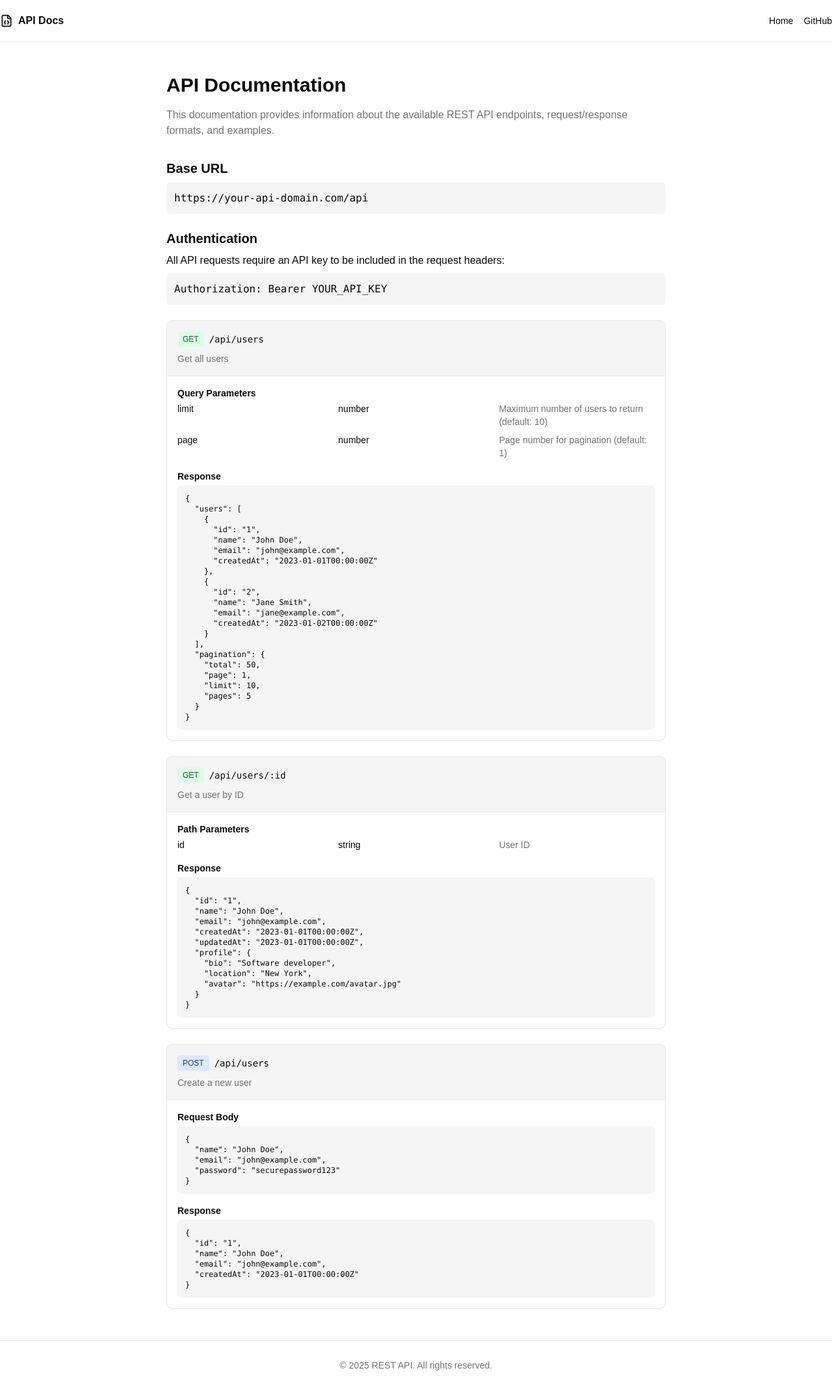
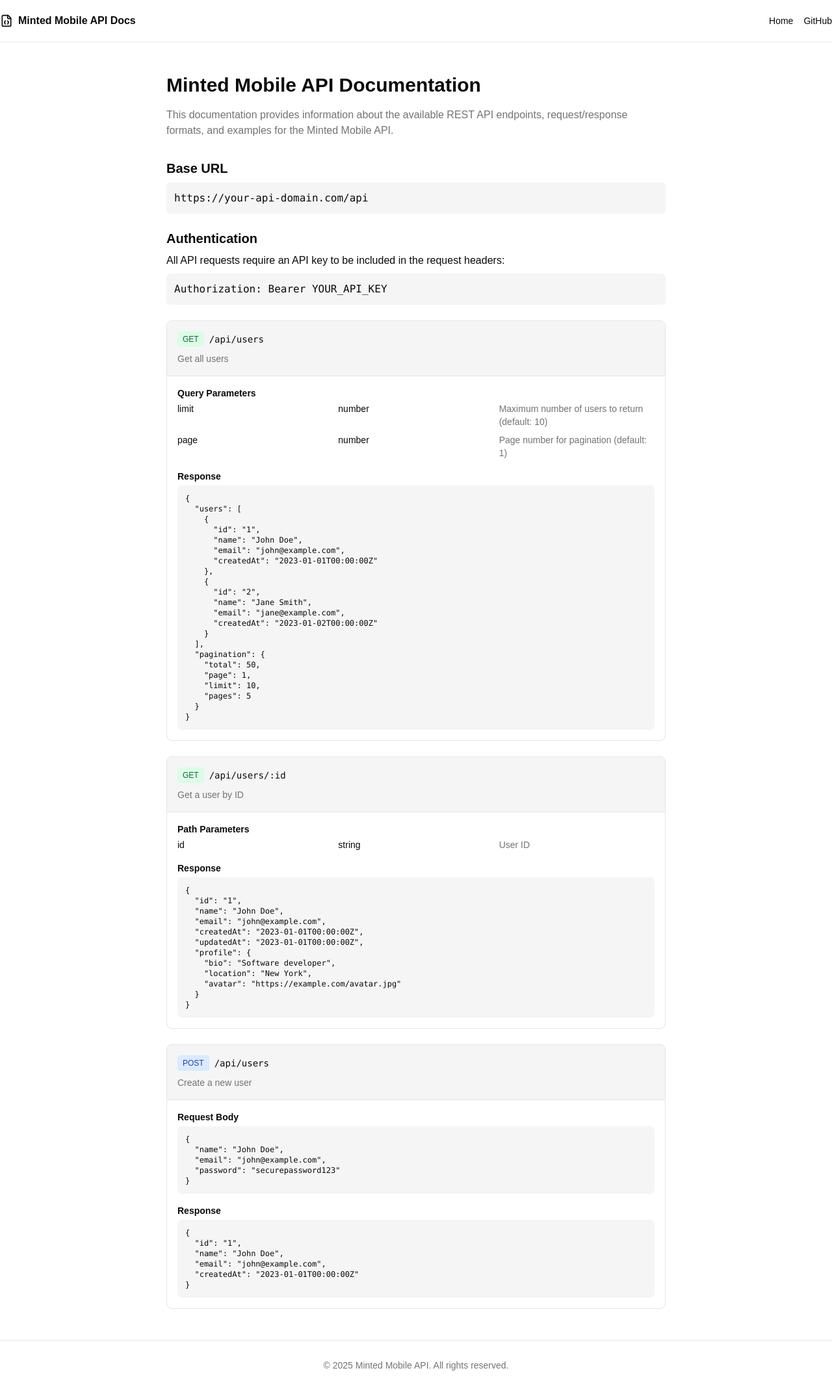
Before and after one commit to andyjagoe/minted-api, a Next.js app: page /api-docs in a window 1280 px wide. Shown: the whole page at 65% size. Built offline with nearby package versions, Linux system fonts and the light colour scheme.

Commit message:
rename api

```diff
--- a/app/api-docs/page.tsx
+++ b/app/api-docs/page.tsx
@@ -8,7 +8,7 @@ export default function ApiDocs() {
         <div className="container flex h-16 items-center">
           <Link href="/" className="flex items-center gap-2 font-bold">
             <FileJson className="h-5 w-5" />
-            <span>API Docs</span>
+            <span>Minted Mobile API Docs</span>
           </Link>
           <nav className="ml-auto flex gap-4">
             <Link href="/" className="text-sm font-medium hover:underline">
@@ -26,10 +26,10 @@ export default function ApiDocs() {
       <main className="flex-1 container py-12">
         <div className="flex flex-col gap-8 max-w-3xl mx-auto">
           <div>
-            <h1 className="text-3xl font-bold mb-4">API Documentation</h1>
+            <h1 className="text-3xl font-bold mb-4">Minted Mobile API Documentation</h1>
             <p className="text-muted-foreground">
               This documentation provides information about the available REST API endpoints, request/response formats,
-              and examples.
+              and examples for the Minted Mobile API.
             </p>
           </div>
 
@@ -170,7 +170,7 @@ export default function ApiDocs() {
       <footer className="w-full border-t py-6">
         <div className="container flex flex-col items-center justify-center gap-4 md:flex-row md:gap-8">
           <p className="text-center text-sm leading-loose text-muted-foreground">
-            © 2025 REST API. All rights reserved.
+            © 2025 Minted Mobile API. All rights reserved.
           </p>
         </div>
       </footer>
--- a/app/page.tsx
+++ b/app/page.tsx
@@ -8,7 +8,7 @@ export default function Home() {
         <div className="container flex h-16 items-center">
           <div className="flex items-center gap-2 font-bold">
             <Server className="h-5 w-5" />
-            <span>REST API</span>
+            <span>Minted Mobile API</span>
           </div>
           <nav className="ml-auto flex gap-4">
             <Link
@@ -29,7 +29,7 @@ export default function Home() {
             <div className="flex flex-col items-center justify-center space-y-4 text-center">
               <div className="space-y-2">
                 <h1 className="text-3xl font-bold tracking-tighter sm:text-4xl md:text-5xl">
-                  Modern REST API with Next.js
+                  Minted Mobile API
                 </h1>
                 <p className="mx-auto max-w-[700px] text-gray-500 md:text-xl">
                   A type-safe REST API built with Next.js and TypeScript, ready for your iOS and web clients.
@@ -107,7 +107,7 @@ export default function Home() {
       <footer className="w-full border-t py-6">
         <div className="container flex flex-col items-center justify-center gap-4 md:flex-row md:gap-8">
           <p className="text-center text-sm leading-loose text-muted-foreground">
-            © 2025 REST API. All rights reserved.
+            © 2025 Minted Mobile API. All rights reserved.
           </p>
         </div>
       </footer>
```
